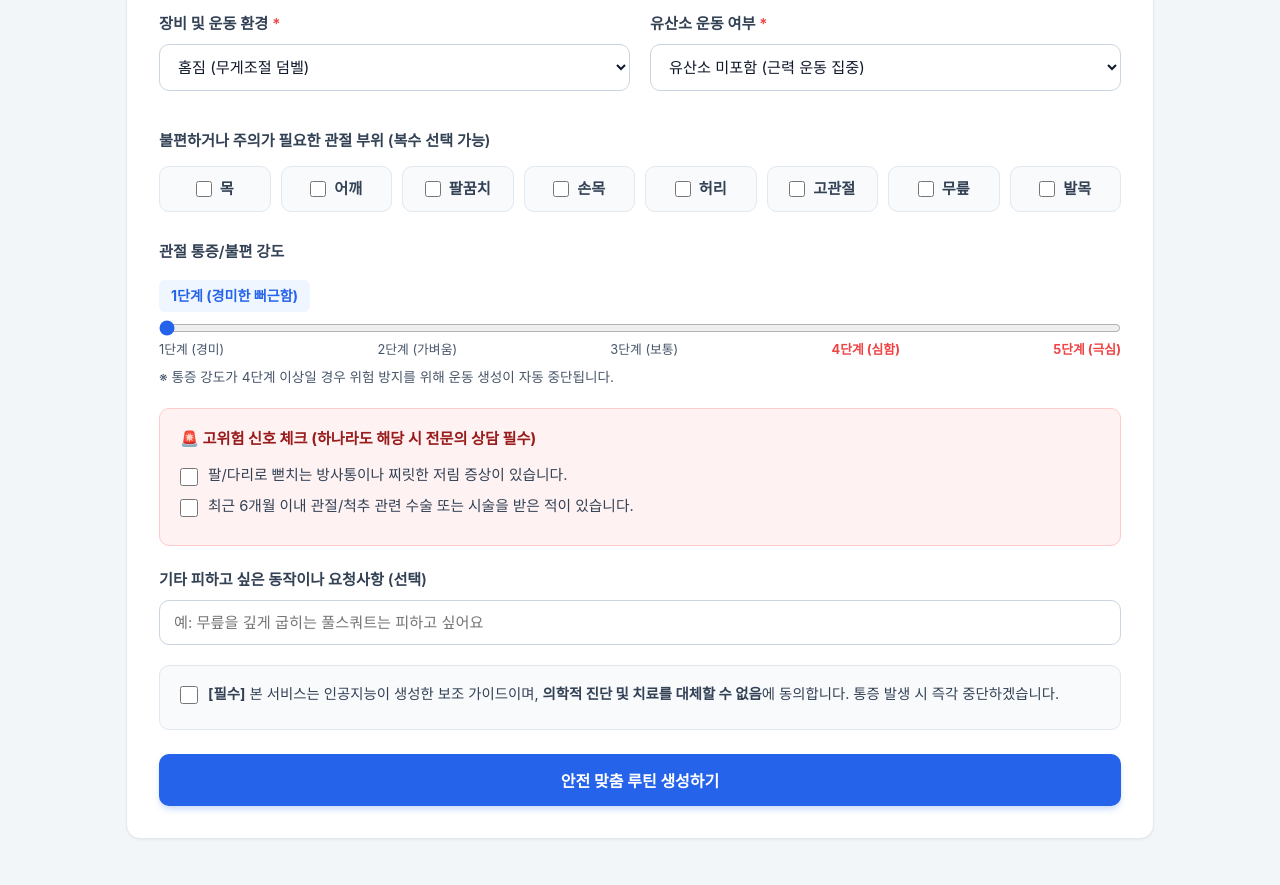
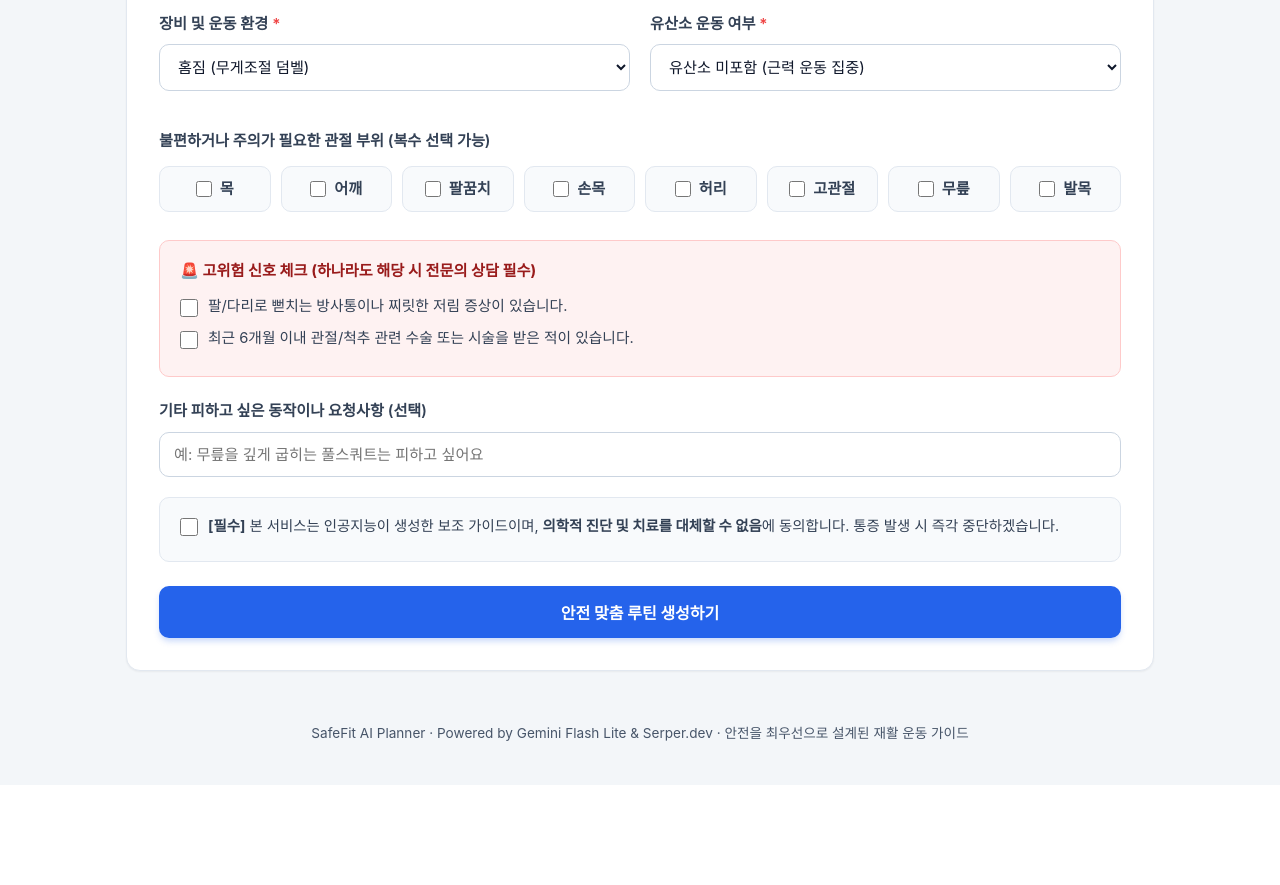
Before and after one commit to shinjiseobb/safe-workout-planner, a Flask app: page / in a window 1280 px wide. Shown: the part 1084-1969 px from the top of the page. After the commit the page ends 1825 px from the top, so only its background shows below. Run offline with Flask 3, Linux system fonts and the light colour scheme; some web fonts are replaced.

Commit message:
feat: show pain level slider only when pain areas are checked

```diff
--- a/app.py
+++ b/app.py
@@ -362,8 +362,8 @@ def generate_routine_with_gemini(user_profile: dict, search_context: str) -> dic
 - 1회 운동 시간: {user_profile.get('session_duration')}분
 - 장비 환경: {current_env}
 - 유산소 옵션: {cardio_desc_map.get(cardio_option, '미포함')}
-- 통증 및 불편 부위: {', '.join(user_profile.get('pain_areas', [])) if user_profile.get('pain_areas') else '없음'}
-- 통증 강도: {user_profile.get('pain_level')}단계 (1~5단계 중)
+- 통증 및 불편 부위: {', '.join(user_profile.get('pain_areas', [])) if user_profile.get('pain_areas') else '없음 (완전 건강)'}
+- 통증 강도: {f"{user_profile.get('pain_level')}단계 (1~5단계 중)" if user_profile.get('pain_level') and user_profile.get('pain_level') > 0 else '0단계 (통증 없음)'}
 - 헬스장 기구 특이사항: {facility_notes if facility_notes else '없음 (전체 이용 가능)'}
 - 기타 주의사항: {user_profile.get('notes', '없음')}{physical_info_text}
 
--- a/static/js/app.js
+++ b/static/js/app.js
@@ -12,6 +12,7 @@ document.addEventListener("DOMContentLoaded", () => {
   const btnSpinner = submitBtn.querySelector(".btn-spinner");
   const hasRadiatingPain = document.getElementById("has_radiating_pain");
   const hasSurgery = document.getElementById("has_surgery");
+  const painLevelGroup = document.getElementById("painLevelGroup");
   const riskAlertText = document.getElementById("riskAlertText");
 
   // 신체 스펙 및 최초 사용자 영역 요소
@@ -95,12 +96,25 @@ document.addEventListener("DOMContentLoaded", () => {
     5: "5단계 (극심한 통증 - 즉각 진료 권고)"
   };
 
+  function updatePainLevelVisibility() {
+    const checkedPainAreas = document.querySelectorAll("input[name='pain_area']:checked");
+    if (!painLevelGroup) return;
+    if (checkedPainAreas.length > 0) {
+      painLevelGroup.classList.remove("hidden");
+    } else {
+      painLevelGroup.classList.add("hidden");
+    }
+    updateRiskState();
+  }
+
   function updateRiskState() {
-    const painVal = parseInt(painSlider.value, 10);
+    const checkedPainAreas = document.querySelectorAll("input[name='pain_area']:checked");
+    const hasCheckedPain = checkedPainAreas.length > 0;
+    const painVal = (hasCheckedPain && painSlider) ? parseInt(painSlider.value, 10) : 0;
     const hasRadiation = hasRadiatingPain ? hasRadiatingPain.checked : false;
     const hasSurg = hasSurgery ? hasSurgery.checked : false;
 
-    const isHighRisk = painVal >= 4 || hasRadiation || hasSurg;
+    const isHighRisk = (hasCheckedPain && painVal >= 4) || hasRadiation || hasSurg;
 
     if (isHighRisk) {
       submitBtn.disabled = true;
@@ -128,6 +142,11 @@ document.addEventListener("DOMContentLoaded", () => {
     updateRiskState();
   });
 
+  // 관절 통증 부위 체크박스 변경 시 통증 강도 슬라이더 표시/숨김
+  document.querySelectorAll("input[name='pain_area']").forEach((cb) => {
+    cb.addEventListener("change", updatePainLevelVisibility);
+  });
+
   if (hasRadiatingPain) {
     hasRadiatingPain.addEventListener("change", updateRiskState);
   }
@@ -151,6 +170,7 @@ document.addEventListener("DOMContentLoaded", () => {
 
   // 초기 상태 반영 (새로고침 시 브라우저 폼 복원 대응)
   updateRiskState();
+  updatePainLevelVisibility();
   updateFacilityNotesVisibility();
 
   // 1-1. 운동 일지 파일 첨부 및 성취도 평가 처리
@@ -257,6 +277,7 @@ document.addEventListener("DOMContentLoaded", () => {
     }
 
     updateRiskState();
+    updatePainLevelVisibility();
     updateFacilityNotesVisibility();
   }
 
@@ -677,6 +698,7 @@ document.addEventListener("DOMContentLoaded", () => {
     // 선택된 통증 부위 수집
     const painCheckboxes = document.querySelectorAll("input[name='pain_area']:checked");
     const painAreas = Array.from(painCheckboxes).map((cb) => cb.value);
+    const resolvedPainLevel = painAreas.length > 0 && painSlider ? parseInt(painSlider.value, 10) : 0;
 
     pendingPayload = {
       goal: document.getElementById("goal").value,
@@ -686,7 +708,7 @@ document.addEventListener("DOMContentLoaded", () => {
       environment: document.getElementById("environment").value,
       cardio_option: document.getElementById("cardio_option") ? document.getElementById("cardio_option").value : "none",
       pain_areas: painAreas,
-      pain_level: parseInt(painSlider.value, 10),
+      pain_level: resolvedPainLevel,
       has_radiating_pain: document.getElementById("has_radiating_pain").checked,
       has_surgery: document.getElementById("has_surgery").checked,
       notes: document.getElementById("notes").value.trim(),
@@ -792,7 +814,7 @@ document.addEventListener("DOMContentLoaded", () => {
         environment: document.getElementById("environment") ? document.getElementById("environment").value : "헬스장",
         cardio_option: document.getElementById("cardio_option") ? document.getElementById("cardio_option").value : "none",
         pain_areas: Array.from(document.querySelectorAll("input[name='pain_area']:checked")).map(cb => cb.value),
-        pain_level: painSlider ? parseInt(painSlider.value, 10) : 1,
+        pain_level: document.querySelectorAll("input[name='pain_area']:checked").length > 0 && painSlider ? parseInt(painSlider.value, 10) : 0,
         has_radiating_pain: hasRadiatingPain ? hasRadiatingPain.checked : false,
         has_surgery: hasSurgery ? hasSurgery.checked : false,
         notes: document.getElementById("notes") ? document.getElementById("notes").value.trim() : "",
--- a/templates/index.html
+++ b/templates/index.html
@@ -211,8 +211,8 @@
             </div>
           </div>
 
-          <!-- 통증 척도 슬라이더 -->
-          <div class="form-group">
+          <!-- 통증 척도 슬라이더 (관절 통증 부위 선택 시에만 동적 노출) -->
+          <div id="painLevelGroup" class="form-group hidden">
             <div class="slider-header">
               <label for="pain_level">관절 통증/불편 강도</label>
               <span id="painLevelText" class="pain-score">1단계 (경미한 뻐근함)</span>
```
